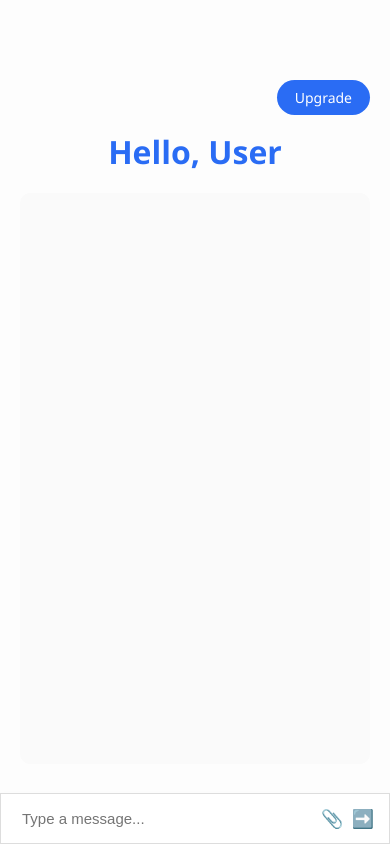
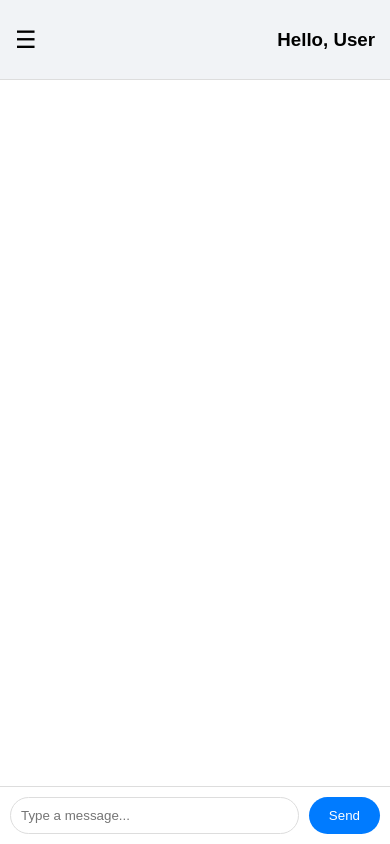
Before and after one commit to ajayyanshu/Sofia-Project, a Flask app: page / in a window 390 px wide. Run offline with Flask 3, Linux system fonts and the light colour scheme.

Commit message:
Update index.html

```diff
--- a/templates/index.html
+++ b/templates/index.html
@@ -2,292 +2,174 @@
 <html lang="en">
 <head>
   <meta charset="UTF-8">
+  <title>Chat App</title>
   <meta name="viewport" content="width=device-width, initial-scale=1.0">
-  <title>AI Chatbot - Gemini Style</title>
   <style>
-    * { margin: 0; padding: 0; box-sizing: border-box; }
     body {
-      font-family: 'Segoe UI', sans-serif;
-      background: #fdfdfd;
-      color: #333;
+      margin: 0;
+      font-family: Arial, sans-serif;
       display: flex;
-      min-height: 100vh;
+      height: 100vh;
+      overflow: hidden;
+    }
+    /* Sidebar */
+    .sidebar {
+      width: 220px;
+      background: #f7f9fc;
+      padding: 15px;
+      display: flex;
+      flex-direction: column;
+      gap: 20px;
+      border-right: 1px solid #ddd;
+      transition: transform 0.3s ease;
+    }
+    .sidebar.hidden {
+      transform: translateX(-100%);
+    }
+    .icon {
+      font-size: 22px;
+      cursor: pointer;
     }
 
-    /* Sidebar */
-    .sidebar {
-      position: fixed;
-      top: 0;
-      left: 0;
-      width: 70px;
-      height: 100%;
-      background: #f8f9fb;
-      border-right: 1px solid #eee;
-      padding: 20px 10px;
-      display: flex;
-      flex-direction: column;
-      align-items: center;
-      justify-content: space-between;
-      transition: width 0.3s ease;
-      overflow: hidden;
-      z-index: 1000;
-    }
-    .sidebar.open {
-      width: 200px;
-      align-items: flex-start;
-      padding-left: 15px;
-    }
-    .sidebar-top {
-      display: flex;
-      flex-direction: column;
-      align-items: center;
-      gap: 20px;
-      width: 100%;
-    }
-    .sidebar.open .sidebar-top {
-      align-items: flex-start;
-    }
-    .sidebar a { text-decoration: none; color: #555; font-size: 20px; cursor: pointer; }
-
-    /* Overlay for mobile */
-    .overlay {
-      display: none;
-      position: fixed;
-      top: 0; left: 0;
-      width: 100%; height: 100%;
-      background: rgba(0,0,0,0.4);
-      z-index: 900;
-    }
-    .overlay.active { display: block; }
-
-    /* Main */
-    .main {
-      margin-left: 70px;
+    /* Chat container */
+    .chat-container {
       flex: 1;
       display: flex;
       flex-direction: column;
-      padding: 20px;
-      position: relative;
-      height: 100vh;
-      transition: margin-left 0.3s ease;
+      background: #fff;
     }
-    .main.shifted { margin-left: 200px; }
-
-    .main h1 {
-      font-size: 2rem;
-      color: #2a6cf4;
-      text-align: center;
-      margin-top: 50px;
-      margin-bottom: 20px;
+    .chat-header {
+      display: flex;
+      justify-content: space-between;
+      align-items: center;
+      padding: 10px 15px;
+      background: #f1f3f6;
+      border-bottom: 1px solid #ddd;
+    }
+    .hamburger {
+      font-size: 24px;
+      cursor: pointer;
+      display: none;
+    }
+    .chat-box {
+      flex: 1;
+      overflow-y: auto;
+      padding: 10px;
+    }
+    .message {
+      margin: 5px 0;
+      padding: 10px;
+      border-radius: 10px;
+      max-width: 80%;
+    }
+    .user {
+      background: #d1e7ff;
+      align-self: flex-end;
+    }
+    .bot {
+      background: #f1f1f1;
+      align-self: flex-start;
+    }
+    .input-container {
+      display: flex;
+      padding: 10px;
+      border-top: 1px solid #ddd;
+    }
+    input {
+      flex: 1;
+      padding: 10px;
+      border: 1px solid #ddd;
+      border-radius: 20px;
+      outline: none;
+    }
+    button {
+      margin-left: 10px;
+      padding: 10px 20px;
+      border: none;
+      border-radius: 20px;
+      background: #007bff;
+      color: white;
+      cursor: pointer;
     }
 
-    /* Chat Area */
-    .chat-area {
-      flex: 1;
-      overflow-y: auto;
-      padding: 20px;
-      display: flex;
-      flex-direction: column;
-      gap: 10px;
-      background: #fafafa;
-      border-radius: 10px;
-    }
-    .message {
-      max-width: 70%;
-      padding: 12px 15px;
-      border-radius: 15px;
-      font-size: 15px;
-      line-height: 1.4;
-    }
-    .sent {
-      align-self: flex-end;
-      background: #2a6cf4;
-      color: #fff;
-      border-bottom-right-radius: 5px;
-    }
-    .received {
-      align-self: flex-start;
-      background: #f1f1f1;
-      color: #333;
-      border-bottom-left-radius: 5px;
-    }
-    .thinking { font-style: italic; color: gray; }
-
-    /* Input Box */
-    .chat-input {
-      display: flex;
-      align-items: center;
-      background: #fff;
-      border: 1px solid #ddd;
-      border-radius: 25px;
-      padding: 10px 15px;
-      margin: 20px auto;
-      max-width: 700px;
-      width: 100%;
-      box-shadow: 0 4px 8px rgba(0,0,0,0.05);
-    }
-    .chat-input input {
-      flex: 1;
-      border: none;
-      outline: none;
-      font-size: 15px;
-      background: transparent;
-      padding: 6px;
-    }
-    .chat-input button {
-      border: none;
-      background: none;
-      cursor: pointer;
-      font-size: 18px;
-      margin-left: 8px;
-      color: #2a6cf4;
-      transition: 0.2s;
-    }
-    .chat-input button:hover { color: #184ec7; }
-
-    /* Upgrade */
-    .upgrade {
-      position: absolute;
-      top: 20px;
-      right: 20px;
-      background: #2a6cf4;
-      color: #fff;
-      padding: 8px 18px;
-      border-radius: 20px;
-      text-decoration: none;
-      font-size: 14px;
-      transition: 0.3s ease;
-    }
-    .upgrade:hover { background: #184ec7; }
-
-    /* Mobile */
-    @media (max-width: 768px) {
-      body { flex-direction: column; }
+    /* Mobile responsive */
+    @media(max-width: 768px) {
       .sidebar {
-        left: -250px;
-        width: 200px;
+        position: absolute;
         height: 100%;
-        flex-direction: column;
-        transition: left 0.3s ease;
+        z-index: 10;
+        top: 0;
+        left: 0;
       }
-      .sidebar.open { left: 0; }
-      .main { margin-left: 0; margin-top: 60px; height: calc(100vh - 60px); }
-      .chat-input {
-        position: fixed;
-        bottom: 0; left: 0; right: 0;
-        margin: 0; border-radius: 0;
+      .hamburger {
+        display: block;
       }
-      .chat-area { margin-bottom: 60px; }
-      .main.shifted { margin-left: 0; }
     }
   </style>
 </head>
 <body>
-
   <!-- Sidebar -->
-  <div class="sidebar" id="sidebar">
-    <div class="sidebar-top">
-      <a id="menuBtn">☰</a>
-    </div>
-    <a href="#">⚙️</a>
+  <div class="sidebar hidden" id="sidebar">
+    <span class="icon">✏️</span>
+    <span class="icon">⚙️</span>
   </div>
 
-  <!-- Overlay for mobile -->
-  <div class="overlay" id="overlay"></div>
-
-  <!-- Main -->
-  <div class="main" id="mainContent">
-    <a href="#" class="upgrade">Upgrade</a>
-    <h1>Hello, User </h1>
-
-    <!-- Chat Area -->
-    <div class="chat-area" id="chatArea"></div>
-
-    <!-- Input -->
-    <div class="chat-input">
+  <!-- Chat -->
+  <div class="chat-container">
+    <div class="chat-header">
+      <span class="hamburger" onclick="toggleSidebar()">☰</span>
+      <h3>Hello, User</h3>
+    </div>
+    <div class="chat-box" id="chatBox"></div>
+    <div class="input-container">
       <input type="text" id="userInput" placeholder="Type a message...">
-      <input type="file" id="fileInput" style="display:none" />
-      <button id="fileBtn" title="Attach File">📎</button>
-      <button id="sendBtn" title="Send">➡️</button>
+      <button onclick="sendMessage()">Send</button>
     </div>
   </div>
 
   <script>
-    const API_KEY = "YOUR_GOOGLE_API_KEY";
-    const chatArea = document.getElementById("chatArea");
-    const userInput = document.getElementById("userInput");
-    const sendBtn = document.getElementById("sendBtn");
-    const fileBtn = document.getElementById("fileBtn");
-    const fileInput = document.getElementById("fileInput");
-    const sidebar = document.getElementById("sidebar");
-    const menuBtn = document.getElementById("menuBtn");
-    const mainContent = document.getElementById("mainContent");
-    const overlay = document.getElementById("overlay");
+    const chatBox = document.getElementById('chatBox');
+    const userInput = document.getElementById('userInput');
 
-    function addMessage(text, type) {
-      const msg = document.createElement("div");
-      msg.classList.add("message", type);
+    // Load chat history from localStorage
+    window.onload = () => {
+      let history = JSON.parse(localStorage.getItem('chatHistory')) || [];
+      history.forEach(msg => addMessage(msg.text, msg.sender));
+    };
+
+    function addMessage(text, sender) {
+      const msg = document.createElement('div');
+      msg.classList.add('message', sender);
       msg.textContent = text;
-      chatArea.appendChild(msg);
-      chatArea.scrollTop = chatArea.scrollHeight;
-      return msg;
+      chatBox.appendChild(msg);
+      chatBox.scrollTop = chatBox.scrollHeight;
     }
 
-    async function getAIResponse(prompt) {
-      try {
-        const response = await fetch(
-          "https://generativelanguage.googleapis.com/v1beta/models/gemini-pro:generateContent?key=" + API_KEY,
-          {
-            method: "POST",
-            headers: { "Content-Type": "application/json" },
-            body: JSON.stringify({
-              contents: [{ role: "user", parts: [{ text: prompt }] }]
-            })
-          }
-        );
-        const data = await response.json();
-        return data?.candidates?.[0]?.content?.parts?.[0]?.text || "⚠️ No response from AI.";
-      } catch (error) {
-        return "❌ Error: " + error.message;
-      }
+    function sendMessage() {
+      let text = userInput.value.trim();
+      if (text === '') return;
+
+      addMessage(text, 'user');
+      saveMessage(text, 'user');
+      userInput.value = '';
+
+      // Bot thinking...
+      setTimeout(() => {
+        let reply = "🤖 Thinking... " + text;
+        addMessage(reply, 'bot');
+        saveMessage(reply, 'bot');
+      }, 1000);
     }
 
-    sendBtn.addEventListener("click", async () => {
-      const text = userInput.value.trim();
-      if (text !== "") {
-        addMessage(text, "sent");
-        userInput.value = "";
-        const thinkingMsg = addMessage("⏳ Thinking...", "received thinking");
-        const reply = await getAIResponse(text);
-        thinkingMsg.textContent = "🤖 " + reply;
-        thinkingMsg.classList.remove("thinking");
-      }
-    });
+    function saveMessage(text, sender) {
+      let history = JSON.parse(localStorage.getItem('chatHistory')) || [];
+      history.push({ text, sender });
+      localStorage.setItem('chatHistory', JSON.stringify(history));
+    }
 
-    userInput.addEventListener("keypress", (e) => {
-      if(e.key === "Enter") sendBtn.click();
-    });
-
-    fileBtn.addEventListener("click", () => fileInput.click());
-    fileInput.addEventListener("change", () => {
-      if (fileInput.files.length > 0) {
-        const file = fileInput.files[0];
-        addMessage("📎 Uploaded: " + file.name, "sent");
-      }
-    });
-
-    // ☰ Toggle Sidebar
-    menuBtn.addEventListener("click", () => {
-      sidebar.classList.toggle("open");
-      mainContent.classList.toggle("shifted");
-      overlay.classList.toggle("active");
-    });
-
-    overlay.addEventListener("click", () => {
-      sidebar.classList.remove("open");
-      mainContent.classList.remove("shifted");
-      overlay.classList.remove("active");
-    });
+    function toggleSidebar() {
+      document.getElementById('sidebar').classList.toggle('hidden');
+    }
   </script>
 </body>
 </html>
```
